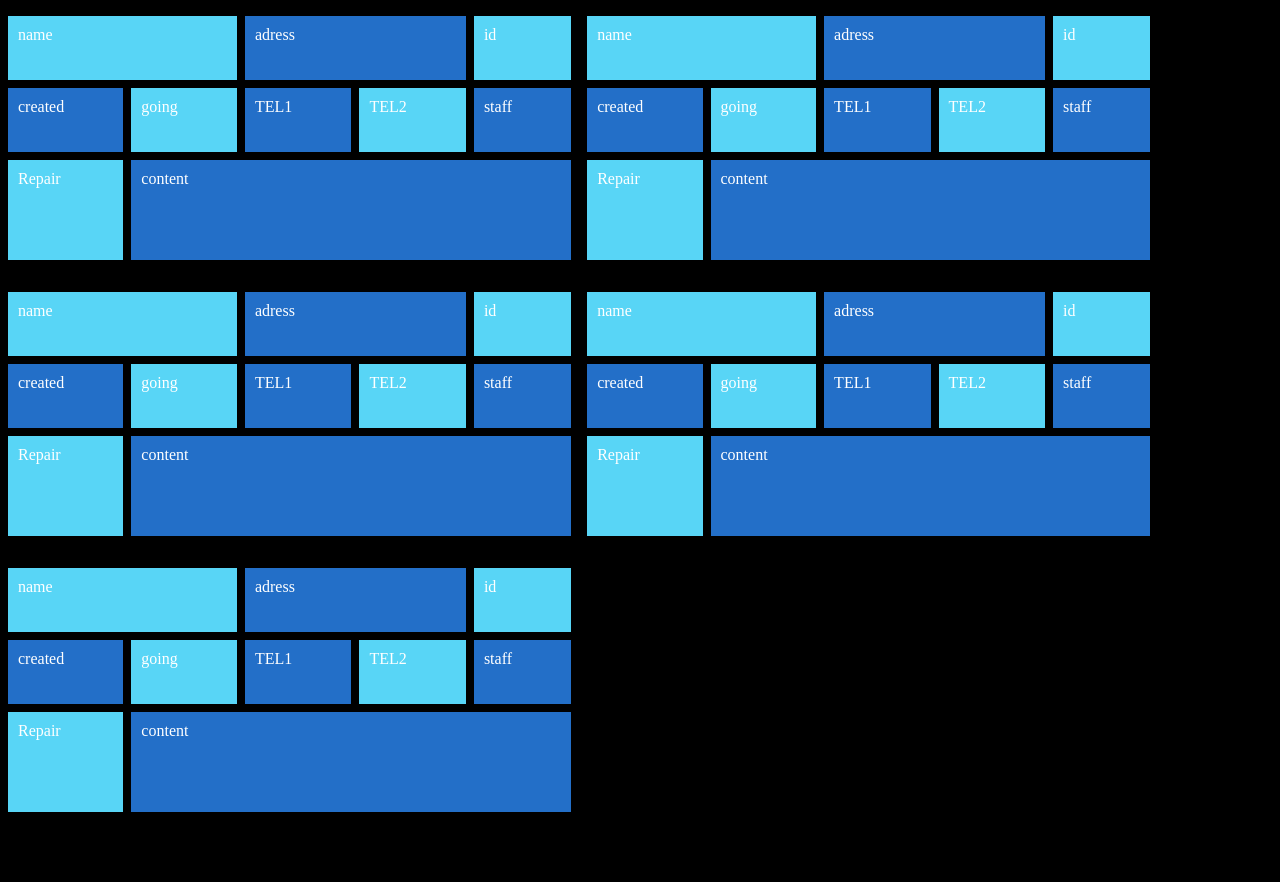
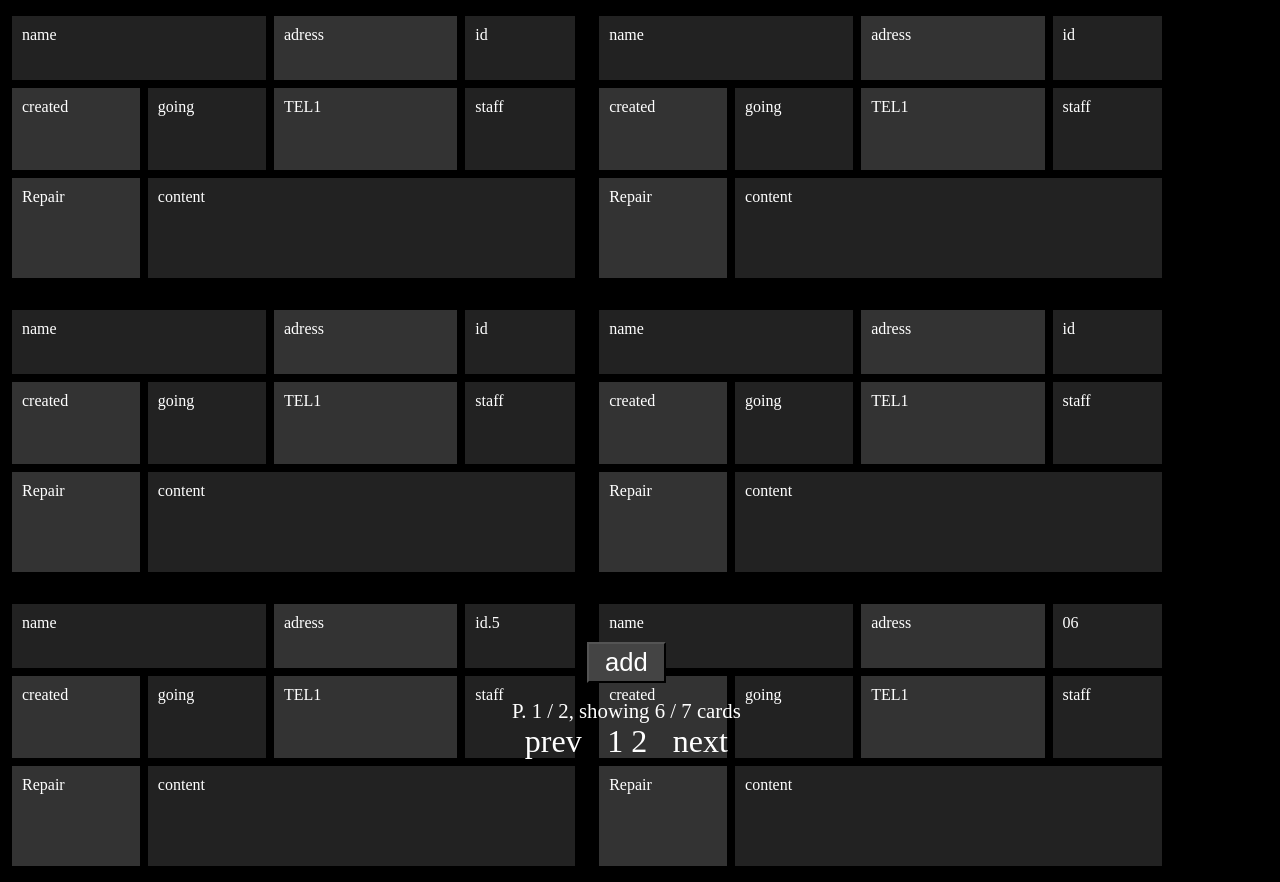
Before and after one commit to kaede0902/CSS3, a plain HTML site: page grid/ledger/index.html in a window 1280 px wide. Before the commit the page ends 828 px from the top, so only its background shows below. Drawn offline with Linux system fonts and the light colour scheme.

Commit message:
cls tbl rdme

```diff
--- /dev/null
+++ b/grid/ledger/add/style.css
@@ -0,0 +1,48 @@
+* {
+    background: #000;
+    color: #fff;
+}
+form {
+    display: grid;
+    padding: 1em;
+    background: #222;
+    border: 1px solid #fff;
+    margin: 2rem auto 0 auto;
+    max-width: 600px;
+    padding: 1em;
+}
+form input {
+    background: #111;
+    border: 1px solid #fff;
+}
+form button {
+    background: lightgrey;
+    color: #000;
+    padding: 0.7em;
+    width: 100%;
+    border: 0;
+    font-size: 0.9em;
+}
+label {
+    padding: 0.5em 0.5em 0.5em 0;
+}
+input {
+    padding: 0.7em;
+    margin-bottom: 0.5em;
+}
+input:focus, textarea:focus {
+    outline: 3px solid gold;
+}
+@media (min-width: 400px) {
+    form {
+        grid-template-columns: 200px 1fr;
+        grid-gap: 16px;
+    }
+    label {
+        grid-column: 1/2;
+        text-align: right;
+    }
+    input, button {
+        grid-column: 2/3;
+    }
+}
--- a/grid/ledger/index.html
+++ b/grid/ledger/index.html
@@ -6,14 +6,26 @@
     <title>ledger</title>
 </head>
 <body>
-    <div class="wrapper">
+    <div class="wrapper"
+        onclick='location.href = "add.html"'>
             <div class="num name row1">name</div>
             <div class="num adress row1">adress</div>
             <div class="num id row1">id</div>
             <div class="num created row2">created</div>
             <div class="num going row2">going</div>
             <div class="num tel_1 row2">TEL1</div>
-            <div class="num tel_2 row2">TEL2</div>
+            <div class="num staff row2">staff</div>
+            <div class="num work_cat row3">Repair</div>
+            <div class="num content row3">content</div>
+    </div>
+    <div class="wrapper"
+        onclick='location.href = "add.html"'>
+            <div class="num name row1">name</div>
+            <div class="num adress row1">adress</div>
+            <div class="num id row1">id</div>
+            <div class="num created row2">created</div>
+            <div class="num going row2">going</div>
+            <div class="num tel_1 row2">TEL1</div>
             <div class="num staff row2">staff</div>
             <div class="num work_cat row3">Repair</div>
             <div class="num content row3">content</div>
@@ -25,7 +37,6 @@
             <div class="num created row2">created</div>
             <div class="num going row2">going</div>
             <div class="num tel_1 row2">TEL1</div>
-            <div class="num tel_2 row2">TEL2</div>
             <div class="num staff row2">staff</div>
             <div class="num work_cat row3">Repair</div>
             <div class="num content row3">content</div>
@@ -37,7 +48,6 @@
             <div class="num created row2">created</div>
             <div class="num going row2">going</div>
             <div class="num tel_1 row2">TEL1</div>
-            <div class="num tel_2 row2">TEL2</div>
             <div class="num staff row2">staff</div>
             <div class="num work_cat row3">Repair</div>
             <div class="num content row3">content</div>
@@ -45,11 +55,10 @@
     <div class="wrapper">
             <div class="num name row1">name</div>
             <div class="num adress row1">adress</div>
-            <div class="num id row1">id</div>
+            <div class="num id row1">id.5</div>
             <div class="num created row2">created</div>
             <div class="num going row2">going</div>
             <div class="num tel_1 row2">TEL1</div>
-            <div class="num tel_2 row2">TEL2</div>
             <div class="num staff row2">staff</div>
             <div class="num work_cat row3">Repair</div>
             <div class="num content row3">content</div>
@@ -57,14 +66,27 @@
     <div class="wrapper">
             <div class="num name row1">name</div>
             <div class="num adress row1">adress</div>
-            <div class="num id row1">id</div>
+            <div class="num id row1">06</div>
             <div class="num created row2">created</div>
             <div class="num going row2">going</div>
             <div class="num tel_1 row2">TEL1</div>
-            <div class="num tel_2 row2">TEL2</div>
             <div class="num staff row2">staff</div>
             <div class="num work_cat row3">Repair</div>
             <div class="num content row3">content</div>
     </div>
+    <div class='bottom'>
+<button>
+    add
+</button>
+        <p class='cnt'>
+            P. 1 / 2,
+            showing 6 / 7 cards
+        </p>
+        <div class="pages">
+            <p>prev</p>
+            <p>1 2</p>
+            <p>next</p>
+        </div>
+    </div>
 </body>
 </html>
--- a/grid/ledger/style.css
+++ b/grid/ledger/style.css
@@ -1,14 +1,15 @@
-@media (min-width: 1450px) {
+/* larger than 1450px but 1305 use waru 0.9*/
+@media only screen and (min-width: 1611px) {
   .wrapper {
     width: 30%
     }
 }
-@media (min-width: 800px) and (max-width: 1449px){
+@media (min-width: 1128px) and (max-width: 1611px){
   .wrapper {
     width: 44%
     }
 }
-@media (min-width: 320px) and (max-width: 770px) {
+@media (min-width: 320px) and (max-width: 1128px) {
     .wrapper {
         width: 90%
     }
@@ -18,24 +19,27 @@
     box-sizing: border-box;
     margin:0;
     padding: 0;
+    color: #fff;
 }
 body {
     background: #000;
 }
 .wrapper {
     float: left;
-    margin: 16px 8px;
+    margin: 16px 12px;
     display: grid;
     grid-gap: 8px;
 }
+.wrapper:hover{
+    opacity: 0.6;
+}
 .num{
-    background: #58d5f6;
-    color: #fff;
+    background: #222;
     padding: 10px;
     height: 64px;
 }
 .num:nth-child(even) {
-    background: #236fc8;
+    background: #333;
 }
 .row1{ grid-row: 1/2; }
 .name {
@@ -48,7 +52,7 @@ body {
     grid-column: 5/6;
 }
 
-.row2{ grid-row: 2/3; }
+.row2{ grid-row: 2/3; height: 82px;}
 .created {
     grid-column: 1/2;
 }
@@ -56,10 +60,7 @@ body {
     grid-column: 2/3;
 }
 .tel_1 {
-    grid-column: 3/4;
-}
-.tel_2 {
-    grid-column: 4/5;
+    grid-column: 3/5;
 }
 .staff {
     grid-column: 5/6;
@@ -73,3 +74,26 @@ body {
 .content {
     grid-column: 2/6;
 }
+button {
+    background: #444;
+    margin: 16px auto;
+    padding: 4px 16px;
+    font-size: 1.6em;
+}
+.bottom {
+    margin: 0 auto;
+    position: absolute;
+    bottom: 5%;
+    left: 40%;
+    text-align:center;
+    list-style-type: none;
+}
+.cnt {
+    font-size: 1.3em;
+}
+.pages{
+    font-size: 2em;
+    display: flex;
+    text-align: center;
+    justify-content: space-around;
+}
```
Also changed, not shown: grid/ledger/add/index.html (added, +25 -0 lines), 2 other files.
